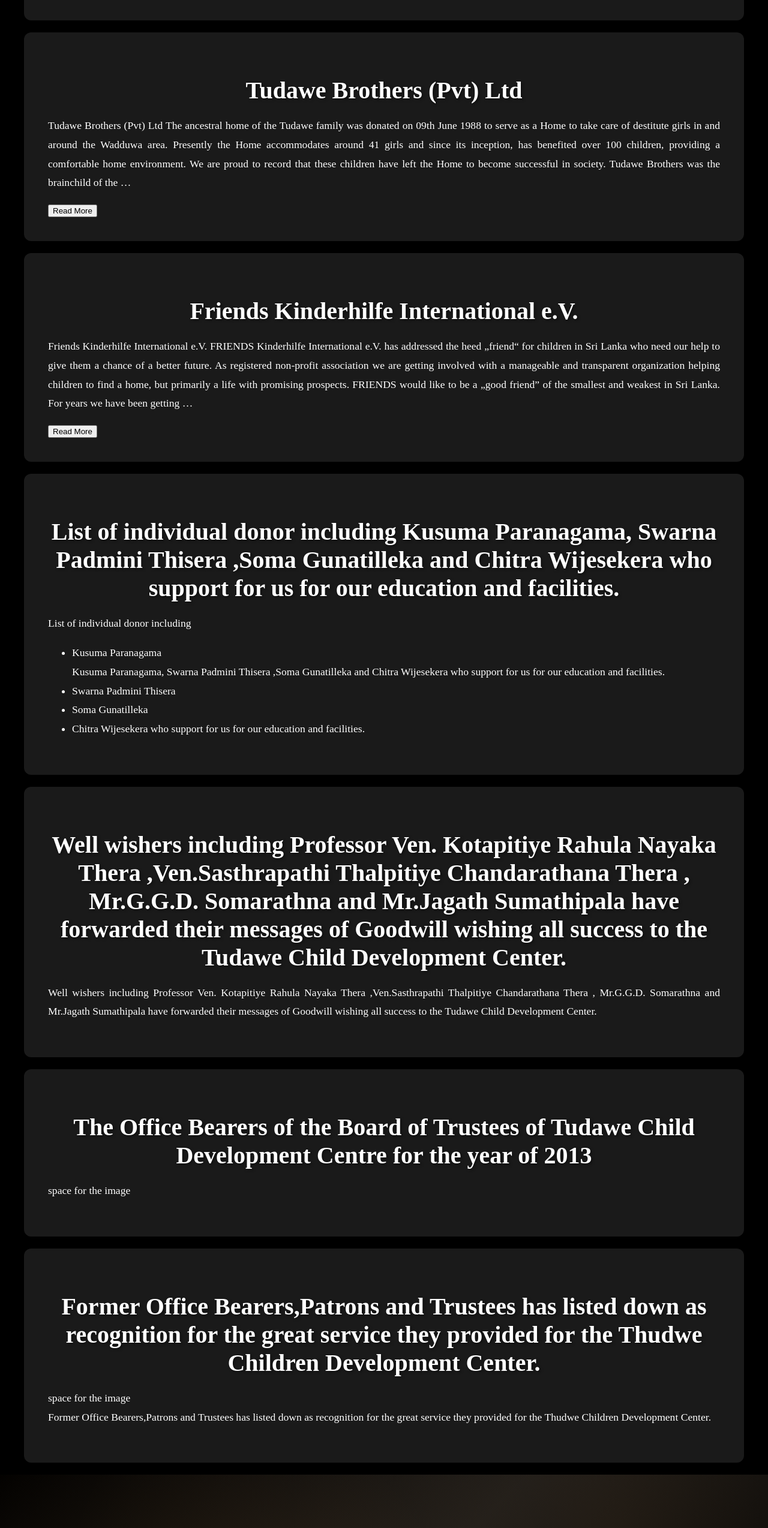
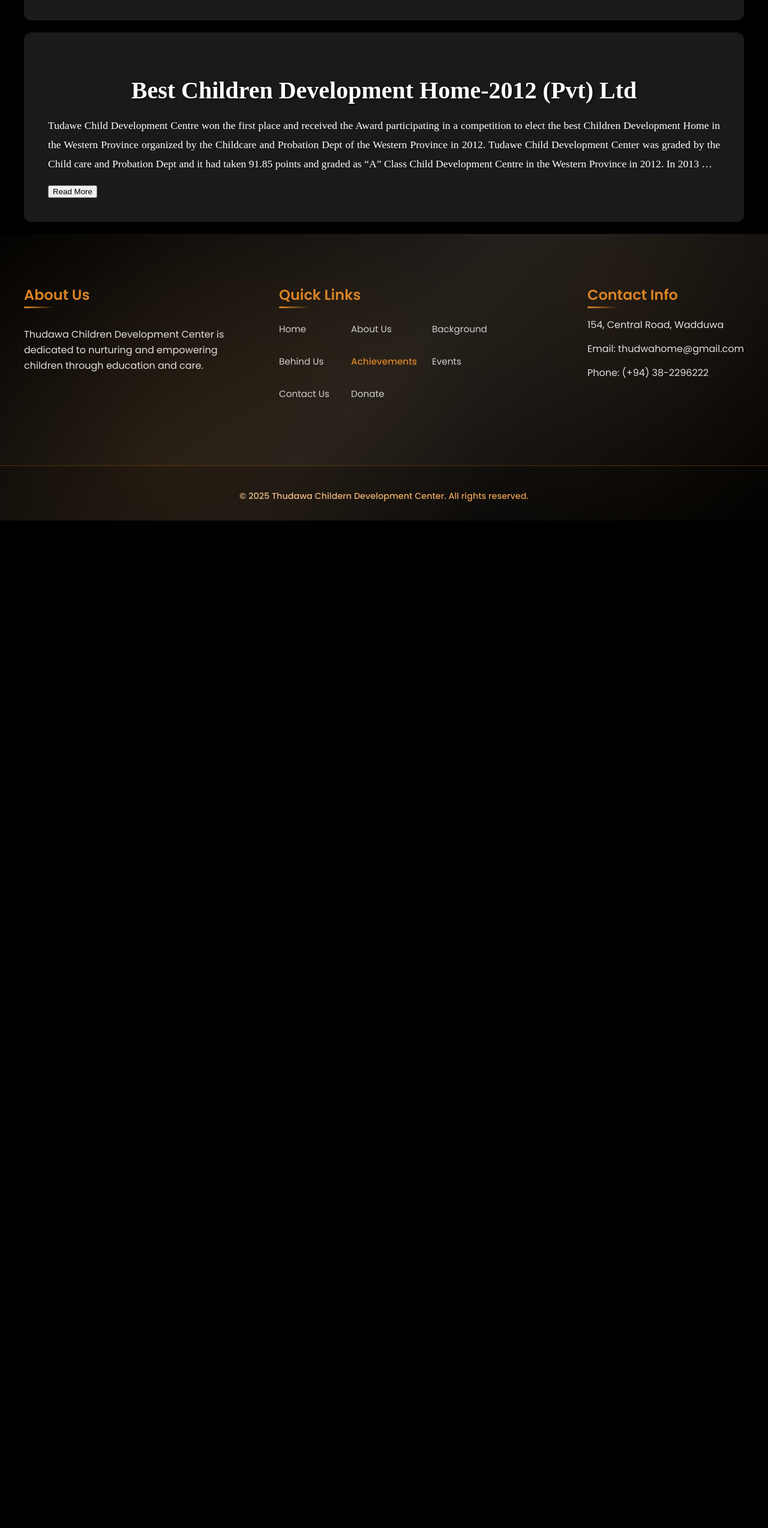
Before and after one commit to Dulan19/Thudawa_Website, a React (Create React App) app: page /Achievements in a window 1280 px wide. Shown: the part 2600-5148 px from the top of the page at 60% size. After the commit the page ends 3468 px from the top, so only its background shows below. Built offline with nearby package versions, Linux system fonts and the light colour scheme.

Commit message:
finished adding content to the achievements page

```diff
--- a/src/pages/Achievments.jsx
+++ b/src/pages/Achievments.jsx
@@ -150,90 +150,20 @@
 
           <div className="section-container">
           <div className="intro-section">
-            <h2>Tudawe Brothers (Pvt) Ltd</h2>
-            <p>Tudawe Brothers (Pvt) Ltd The ancestral home of the Tudawe family was donated on 09th June 1988 to serve as a Home to take care of destitute girls in and around
-               the Wadduwa area. Presently the Home accommodates around 41 girls and since its inception, has benefited over 100 children, providing a comfortable home environment.
-                We are proud to record that these children have left the Home to become successful in society.   Tudawe Brothers was the brainchild of the … </p>
+            <h2>Best Children Development Home-2012 (Pvt) Ltd</h2>
+            <p>Tudawe Child Development Centre won the first place and received the Award participating in a competition to elect the
+               best Children Development Home in the Western Province organized by the Childcare and Probation Dept of the Western Province in 2012. Tudawe Child Development
+               Center was graded by the Child care and Probation Dept and it had taken 91.85 points and graded as “A” Class Child Development Centre in the Western Province
+               in 2012. In 2013 … </p>
             <button onClick={() => setShow5(!show5)}>{show5 ? "Show Less" : "Read More"}
             </button>
-            {show5 && <p> late Mr. Lawrence de S Tudawe,with a Diploma in Building Construction from Ceylon Technical College and his brother,
-              the late Mr. Dionysius de S Tudawe, who had a passion for the construction field.
-              In 1942, the brothers identified the need for a stable construction firm in Sri Lanka and formed Tudawe Brothers as a partnership.
-              Subsequenlty,it was converted into a limited liability company in 1947 as Tudawe Brothers Limited,under the Companies Ordiance of 1938.
-              The company was established as a family business and grew to become one of Sri Lanka’s premier construction engineering firms, offering end-to-end
-              construction solutions on par with international quality standards.
-              The ancestral home of the Tudawe family was donated on 09th June 1988 to serve as a Home to take care of destitute girls in and around the Wadduwa area.
-              Presently the Home accommodates around 41 girls and since its inception, has benefited over 100 children, providing a comfortable home environment. We are
-                proud to record that these children have left the Home to become successful in society.
-
-              Tudawe Brothers (Pvt) Ltd Website : http://www.tudawe.com/</p>}
+            {show5 && <p> it has won the  best children development center in Kaluthara District surpassing 16 Children Development centers.
+              In addition Tudawe Children home has capable to won quality awards in year year 2010 ,2011 and 2012 conservatively within the Western Province.</p>}
           </div>
           </div>
 
-          <div className="section-container">
-          <div className="intro-section">
-            <h2>Friends Kinderhilfe International e.V.</h2>
-            <p>Friends Kinderhilfe International e.V. FRIENDS Kinderhilfe International e.V. has addressed the heed „friend“ for children in Sri Lanka who need our help to
-              give them a chance of a better future. As registered non-profit association we are getting involved with a manageable and transparent organization helping children
-               to find a home, but primarily a life with promising prospects. FRIENDS would like to be a „good friend” of the smallest and weakest in Sri Lanka. For years we have
-               been getting … </p>
-            <button onClick={() => setShow5(!show5)}>{show5 ? "Show Less" : "Read More"}
-            </button>
-            {show5 && <p> involved on the spot offering lasting programs and projects to support education and training of street children and orphans
-              as well as children of poor families. Oriented to the demands of children we strengthen our efforts in order to offer children in the third
-               world country Sri Lanka a future.
-              Our organization was founded in 1994 and has addressed the task to give abandoned and poor children and orphans in Sri Lanka a better life. As registered
-              and accredited non-profit association, located in Göppingen, we have presently more than 200 members who share the „idea of friendship“ – reflecting the
-              aim of FRIENDS Kinderhilfe International e.V. – with us and form the basis of our activities by membership, sponsorship or personal engagement.
-              For more than fifty years, Germany has lend a helping hand to the people of Sri Lanka. Official development cooperation-projects laid the foundation in the
-              1950s. But as Germans started to travel to Sri Lanka in growing numbers, hundreds of private projects contributed to an impressive network of cooperation –
-              and friendship.
-              Friends Kinderhilfe International e.V. Website : https://www.friends-kinderhilfe.de/index.php/en German Embassy in Colombo,Project Locations
-              in Sri Lanka :Reference :http://germanyhelpinghands.lk/projects.php?id=431&project=Tudawe-Girls-Home</p>}
-          </div>
-          </div>
-
-          <div className="section-container">
-          <div className="intro-section">
-            <h2>List of individual donor including Kusuma Paranagama, Swarna Padmini Thisera ,Soma Gunatilleka and Chitra Wijesekera who support for us for our education and facilities.</h2>
-            <p>List of individual donor including
-              <ul>
-                <li>Kusuma Paranagama</li>Kusuma Paranagama, Swarna Padmini Thisera ,Soma Gunatilleka and Chitra Wijesekera who support for us for our education and facilities.
-                <li>Swarna Padmini Thisera</li>
-                <li>Soma Gunatilleka</li>
-                <li>Chitra Wijesekera who support for us for our education and facilities.</li>
-              </ul>
 
 
-            </p>
-          </div>
-          </div>
-
-          <div className="section-container">
-          <div className="intro-section">
-            <h2>Well wishers including Professor Ven. Kotapitiye Rahula Nayaka Thera ,Ven.Sasthrapathi Thalpitiye Chandarathana Thera , Mr.G.G.D. Somarathna and Mr.Jagath
-              Sumathipala have forwarded their messages of Goodwill wishing all success to the Tudawe Child Development Center.</h2>
-            <p>Well wishers including Professor Ven. Kotapitiye Rahula Nayaka Thera ,Ven.Sasthrapathi Thalpitiye Chandarathana Thera , Mr.G.G.D. Somarathna and Mr.Jagath
-               Sumathipala have forwarded their messages of Goodwill wishing all success to the Tudawe Child Development Center.
-            </p>
-          </div>
-          </div>
-
-          <div className="section-container">
-          <div className="intro-section">
-            <h2>The Office Bearers of the Board of Trustees of Tudawe Child Development Centre for the year of 2013</h2>
-            <p>space for the image
-            </p>
-          </div>
-          </div>
-          <div className="section-container">
-          <div className="intro-section">
-            <h2>Former Office Bearers,Patrons and Trustees has listed down as recognition for the great service they provided for the Thudwe Children Development Center.</h2>
-            <p>space for the image<br/>
-            Former Office Bearers,Patrons and Trustees has listed down as recognition for the great service they provided for the Thudwe Children Development Center.
-            </p>
-          </div>
-          </div>
 
 
 
```
